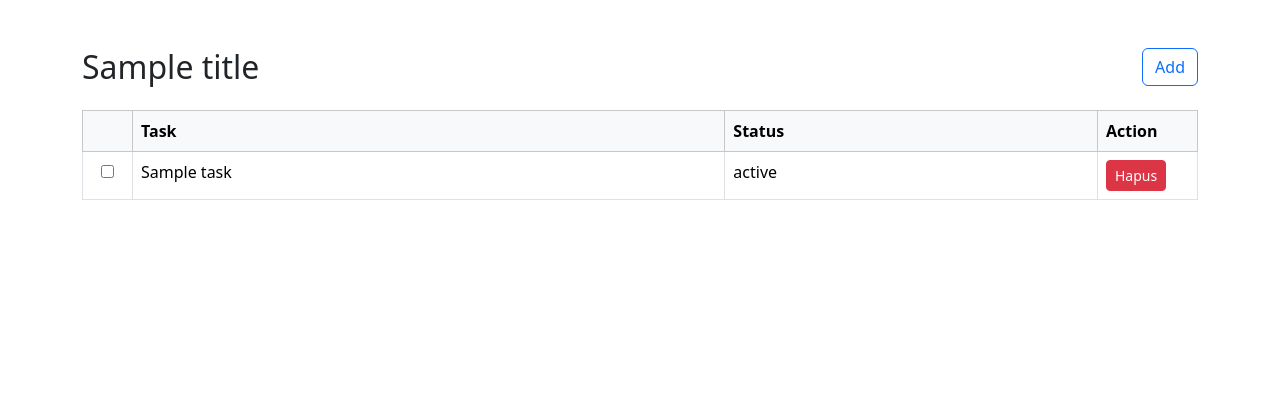
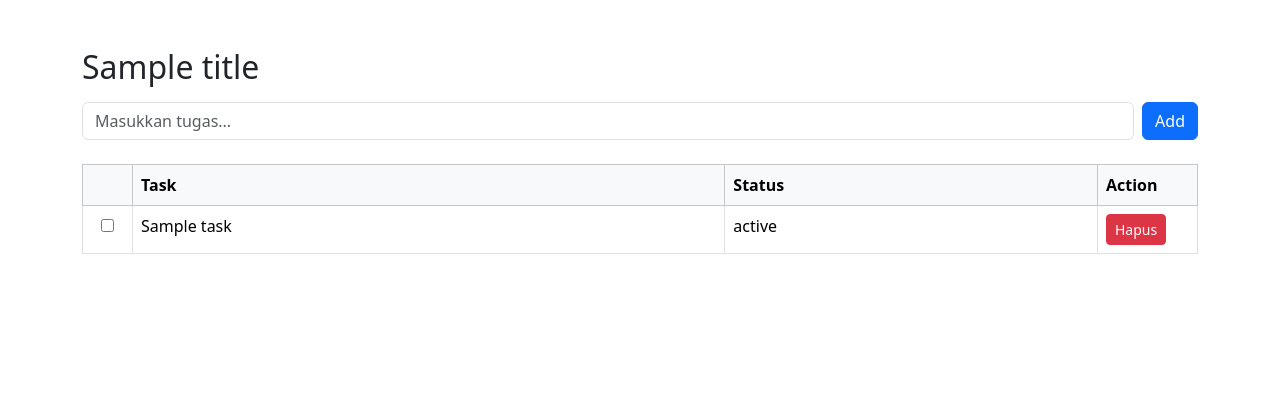
Before and after one commit to UmmuIzzatulWidyatama/jwp_ummu, a CodeIgniter 4 app: template to-do-list-app/app/Views/home.php in a window 1280 px wide. Shown: the part 56-476 px from the top of the page. Run offline with PHP 8.4 and a stand-in for CodeIgniter, Linux system fonts and the light colour scheme; the template is opened without the code that fills it: most values are stand-ins (such as "Sample title", 1, 10 or a date in 2020); data that the repository does not hold is empty; some libraries are stand-ins or nearby versions.

Commit message:
berhasil tambah data task

```diff
--- a/to-do-list-app/app/Views/home.php
+++ b/to-do-list-app/app/Views/home.php
@@ -1,10 +1,17 @@
 <?= $this->include('layout/header') ?>
 
-<div class="d-flex justify-content-between align-items-center mb-4">
-    <h2 class="mb-0"><?= esc($title) ?></h2>
-    <a href="<?= base_url('tasks/create') ?>" class="btn btn-outline-primary">Add</a>
+<div class="mb-4">
+    <h2 class="mb-3"><?= esc($title) ?></h2>
+
+    <!-- Form Tambah Task -->
+    <form action="<?= base_url('tasks/add') ?>" method="post" class="d-flex gap-2">
+        <?= csrf_field() ?>
+        <input type="text" name="title" class="form-control" placeholder="Masukkan tugas..." required>
+        <button type="submit" class="btn btn-primary">Add</button>
+    </form>
 </div>
 
+<!-- Tabel Task -->
 <table class="table table-bordered">
     <thead class="table-light">
         <tr>
@@ -20,6 +27,7 @@
                 <tr>
                     <td class="text-center">
                         <form action="<?= base_url('tasks/toggle/' . $todo['id']) ?>" method="post">
+                            <?= csrf_field() ?>
                             <input type="checkbox"
                                    name="status"
                                    onchange="this.form.submit()"
```
Also changed, not shown: to-do-list-app/app/Config/Routes.php (+4 -3 lines), to-do-list-app/app/Controllers/ToDoList.php (+14 -0 lines).
